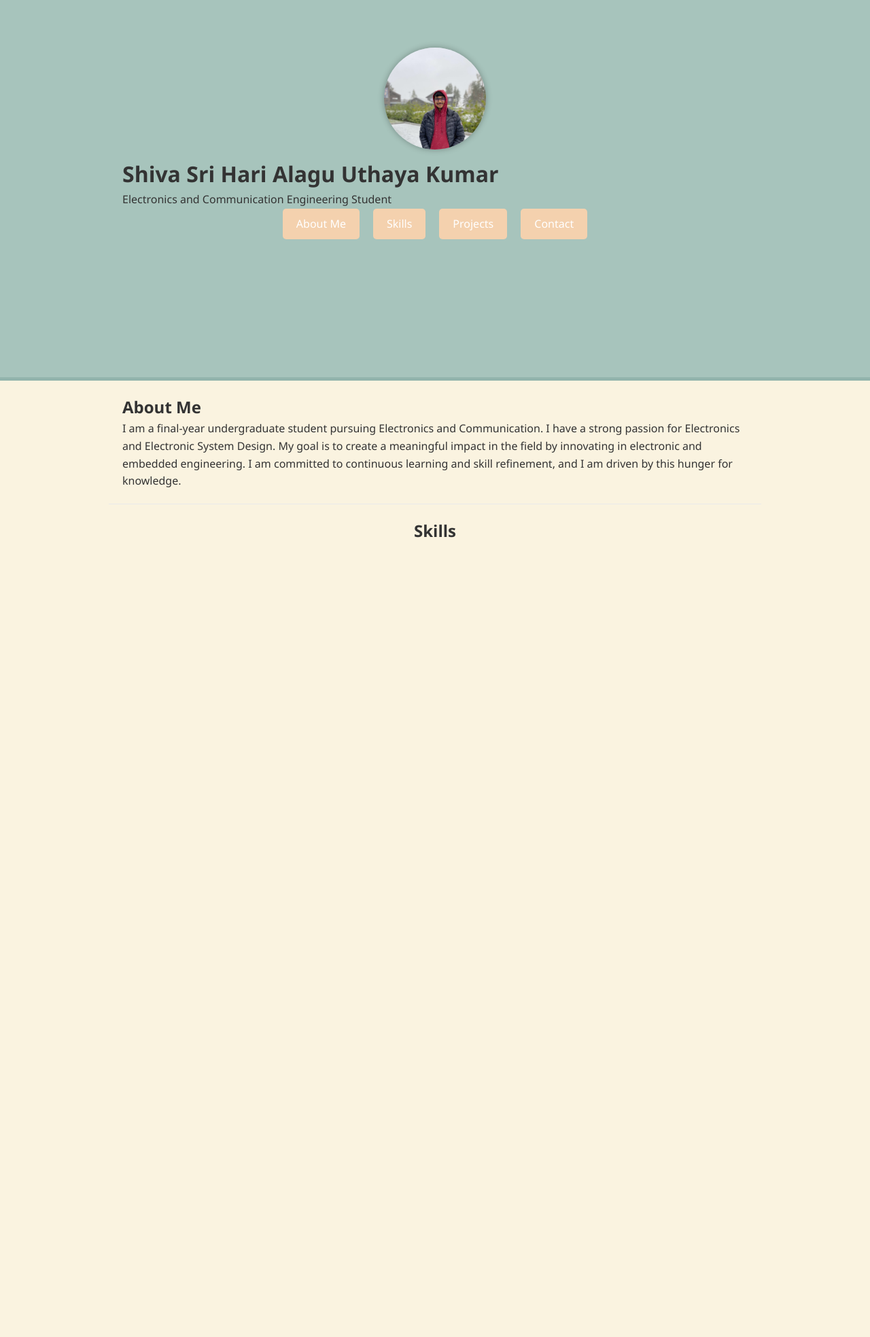
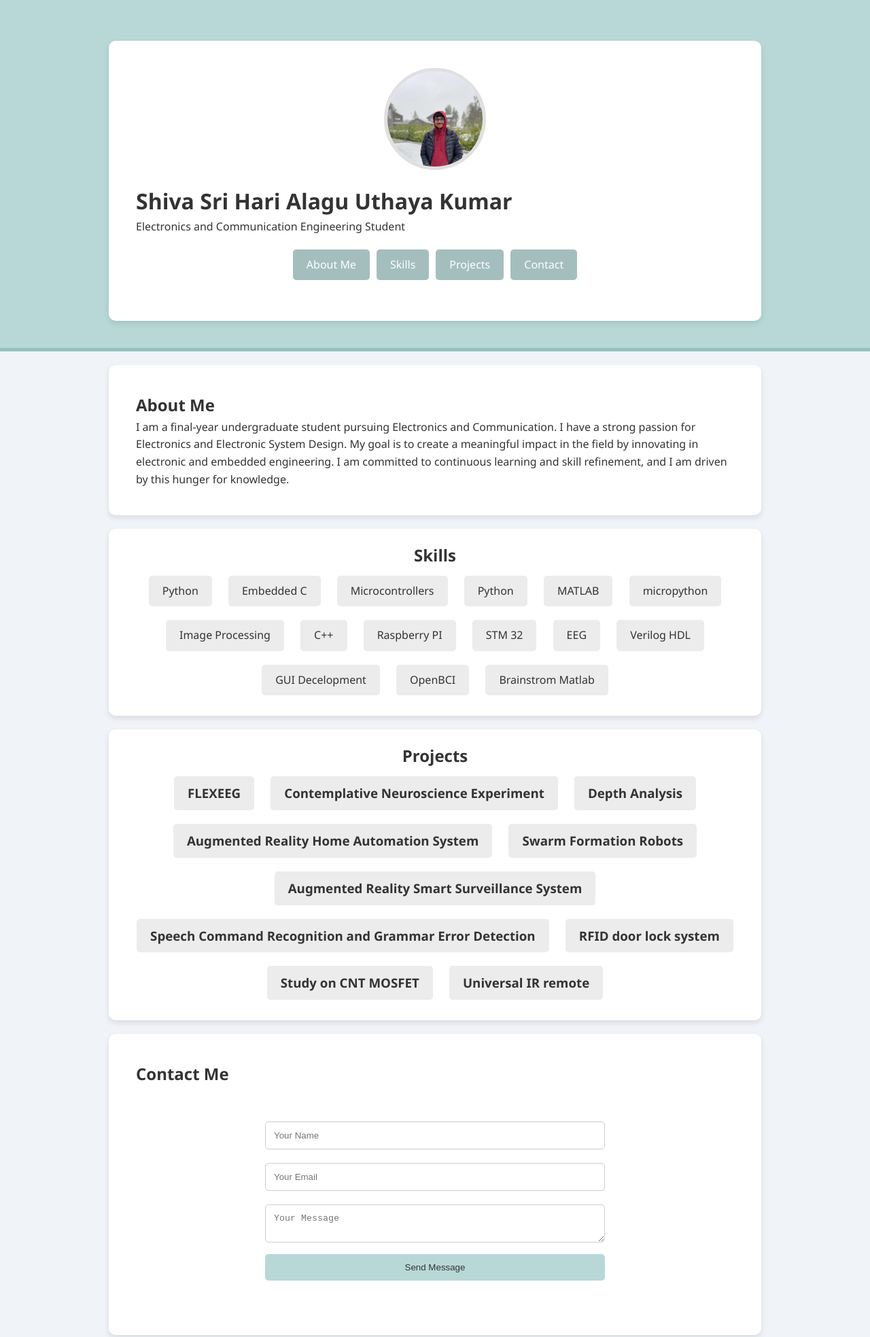
Before and after one commit to SHIVASRIHARIALU/CV, a plain HTML site: page index.html in a window 1280 px wide. Shown: the top 1967 px of the page at 68% size. Before the commit the page ends 800 px from the top, so only its background shows below. Drawn offline with Linux system fonts and the light colour scheme.

Commit message:
Update styles.css

```diff
--- a/styles.css
+++ b/styles.css
@@ -3,15 +3,13 @@
     margin: 0;
     padding: 0;
     box-sizing: border-box;
-    font-family: 'Segoe UI', Tahoma, Geneva, Verdana, sans-serif;
 }
 
 body, html {
-    width: 100%;
-    height: 100%;
+    font-family: 'Segoe UI', Tahoma, Geneva, Verdana, sans-serif;
     color: #333;
     line-height: 1.6;
-    background-color: #FAF3E0; /* Light pastel background */
+    background-color: #F0F4F8; /* Light pastel blue background */
     overflow-x: hidden;
 }
 
@@ -23,19 +21,20 @@ html {
 /* Container */
 .container {
     max-width: 960px;
-    margin: auto;
-    padding: 20px;
-    overflow: hidden;
+    margin: 20px auto;
+    padding: 40px;
+    background-color: #fff; /* White for content areas */
+    box-shadow: 0 4px 8px rgba(0, 0, 0, 0.1);
+    border-radius: 10px;
 }
 
 /* Header */
 header {
-    background: #A7C4BC; /* Pastel green */
-    color: #333; /* Darker text for contrast */
-    padding-top: 30px;
-    min-height: 70vh;
-    border-bottom: 5px solid #92B4AC; /* Slightly darker shade for depth */
-    position: relative;
+    background: #B8D8D8; /* Pastel blue for the header */
+    color: #333; /* For contrast */
+    padding-top: 40px;
+    padding-bottom: 20px;
+    border-bottom: 5px solid #97C0C0; /* A shade darker for depth */
 }
 
 .profile-pic {
@@ -43,8 +42,8 @@ header {
     height: 150px;
     overflow: hidden;
     border-radius: 50%;
-    margin: 20px auto 10px;
-    box-shadow: 0 0 10px rgba(0, 0, 0, 0.3);
+    margin: 0 auto 20px;
+    border: 5px solid #E0E0E0; /* Light grey for border */
 }
 
 .profile-pic img {
@@ -56,51 +55,52 @@ header {
 nav {
     display: flex;
     justify-content: center;
-    margin-bottom: 20px;
+    flex-wrap: wrap;
+    gap: 10px;
+    padding: 20px 0;
 }
 
 nav a {
     color: #fff;
     text-decoration: none;
     padding: 10px 20px;
-    margin: 0 10px;
+    background: #A4BEBE; /* Complementary pastel for buttons */
     border-radius: 5px;
-    background: #F4D1AE; /* Pastel orange for contrast */
     transition: background-color 0.3s ease;
 }
 
-nav a:hover, nav a:focus {
-    background: #E9C09F; /* Slightly darker for hover effect */
+nav a:hover {
+    background: #92AFAF; /* Darker for hover */
 }
 
 /* Sections */
 section {
-    padding: 20px 0;
-    border-bottom: 1px solid #eaeaea;
+    margin: 20px 0;
 }
 
 .skills, .projects {
     text-align: center;
+    padding: 20px 0;
 }
 
 .skill, .project {
     display: inline-block;
-    background: #EAD2AC; /* Soft pastel yellow */
-    padding: 10px 15px;
+    background: #ECECEC; /* Light grey for skills/projects background */
+    padding: 10px 20px;
     margin: 10px;
     border-radius: 5px;
-    transition: transform 0.3s ease;
+    transition: transform 0.3s ease, background-color 0.3s;
 }
 
 .skill:hover, .project:hover {
     transform: translateY(-5px);
-    cursor: pointer;
+    background: #D6D6D6; /* Slightly darker on hover */
 }
 
 /* Contact Form */
 .contact form {
     max-width: 500px;
-    margin: auto;
+    margin: 40px auto;
     text-align: left;
 }
 
@@ -108,62 +108,47 @@ section {
 .contact input[type="email"],
 .contact textarea {
     width: 100%;
-    padding: 10px;
+    padding: 12px;
     margin: 10px 0;
-    border: 1px solid #ddd;
+    border: 1px solid #CCC; /* Consistent with light grey theme */
     border-radius: 5px;
 }
 
 .contact button {
     display: block;
     width: 100%;
-    padding: 10px;
-    margin: 20px 0 0;
-    background-color: #A7C4BC; /* Matching the header */
-    color: #333; /* For better readability */
-    border: 0;
-    cursor: pointer;
+    padding: 12px;
+    background-color: #B8D8D8; /* Matching the header */
+    color: #333;
+    border: none;
     border-radius: 5px;
     transition: background-color 0.3s;
 }
 
 .contact button:hover {
-    background-color: #92B4AC; /* Slightly darker */
+    background-color: #97C0C0;
 }
 
 /* Footer */
 footer {
     background: #333;
-    color: #fff; /* Ensuring visibility */
+    color: #fff;
     text-align: center;
     padding: 10px 0;
-    position: relative;
-    bottom: 0;
-    width: 100%;
+    margin-top: 20px;
 }
 
 /* Media Queries for Responsiveness */
 @media screen and (max-width: 768px) {
+    .container, .contact form {
+        padding: 20px;
+    }
+
     nav {
         flex-direction: column;
     }
 
-    nav a {
-        margin-bottom: 10px;
-    }
-
-    .skills-list, .projects-grid {
-        display: grid;
-        grid-template-columns: 1fr;
-        gap: 15px;
-    }
-
     header {
-        min-height: auto;
-        padding: 20px 0;
-    }
-
-    .contact form {
-        padding: 0 20px;
+        padding-top: 20px;
     }
 }
```
